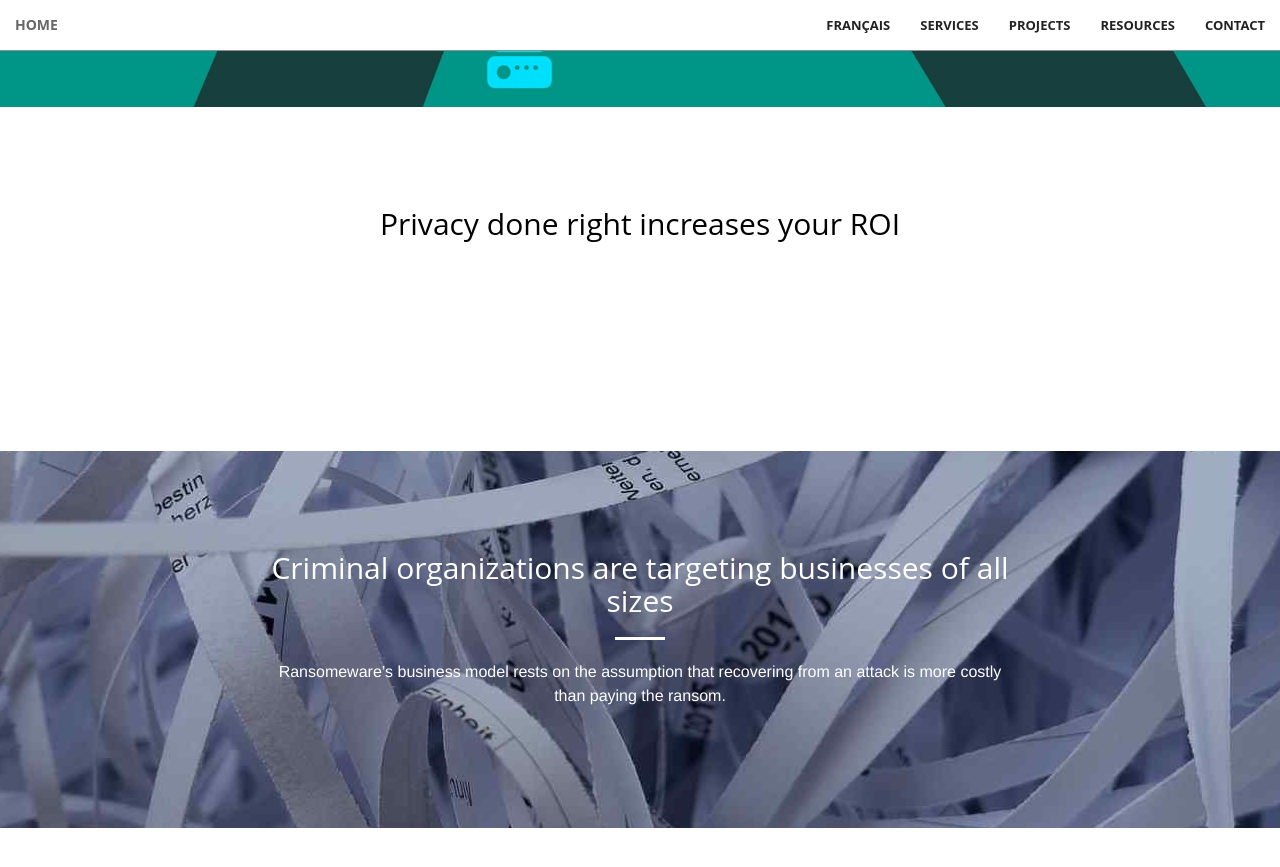
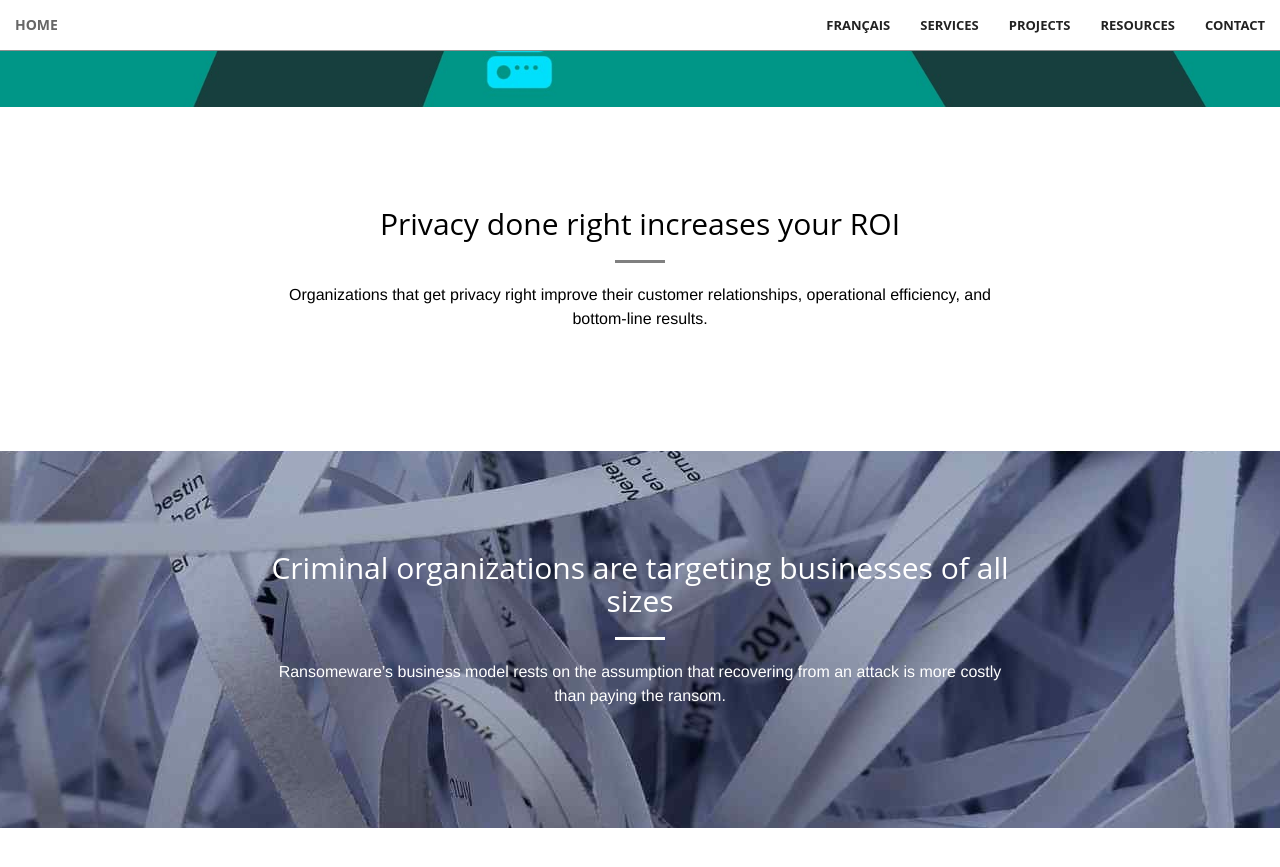
Before and after one commit to riod4/riod4.github.io, a Jekyll site: the page built from index.html, in a window 1280 px wide and 900 px high, scrolled down 793 px. Shown: the top 867 px of the window. Built offline with Jekyll 4.4.1, drawn with Linux system fonts in a browser that asks for light colours; comment, search, counter and statistics services are not loaded.

Commit message:
Update text color v0.01

```diff
--- a/_includes/intro.html
+++ b/_includes/intro.html
@@ -3,8 +3,8 @@
         <div class="row">
             <div class="col-lg-8 col-lg-offset-2 text-center">
                 <h2 class="section-heading">Privacy done right increases your ROI</h2>
-                <hr class="light">
-                <p class="text-faded">Organizations that get privacy right improve their customer relationships, operational efficiency, and bottom-line results.</p>
+                <hr>
+                <p>Organizations that get privacy right improve their customer relationships, operational efficiency, and bottom-line results.</p>
                 <!--<a href="#contact" class="btn btn-default btn-xl">Contact</a>-->
             </div>
         </div>
```
